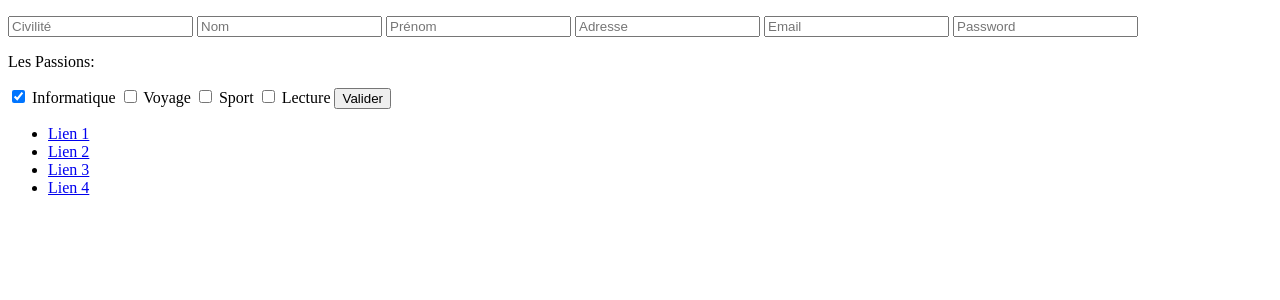
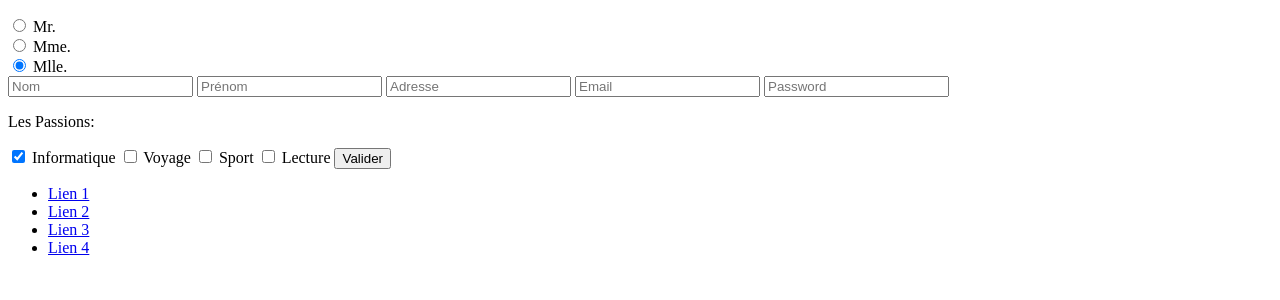
Before and after one commit to thomas-saussol/runtrack4, a PHP site: page / in a window 1280 px wide. Shown: the part 88-388 px from the top of the page. Run offline with PHP 8.4, Linux system fonts and the light colour scheme.

Commit message:
Job 01 final

```diff
--- a/jour02/job01/index.php
+++ b/jour02/job01/index.php
@@ -17,7 +17,25 @@
 </header>
 
 <form class="" action="index.html" method="post">
-  <input type="radios" name="" value="" placeholder="Civilité">
+  <div>
+    <input type="radio" name="drone" value="Mr."
+           checked>
+    <label for="Mr.">Mr.</label>
+  </div>
+
+  <div>
+  <input type="radio" name="drone" value="Mme."
+         checked>
+  <label for="Mme.">Mme.</label>
+</div>
+
+<div>
+  <input type="radio" name="drone" value="Mlle."
+         checked>
+  <label for="Mlle.">Mlle.</label>
+</div>
+
+
   <input type="text" name="Nom" value="" placeholder="Nom">
   <input type="text" name="Prénom" value="" placeholder="Prénom">
   <input type="text" name="Adresse" value="" placeholder="Adresse">
```
